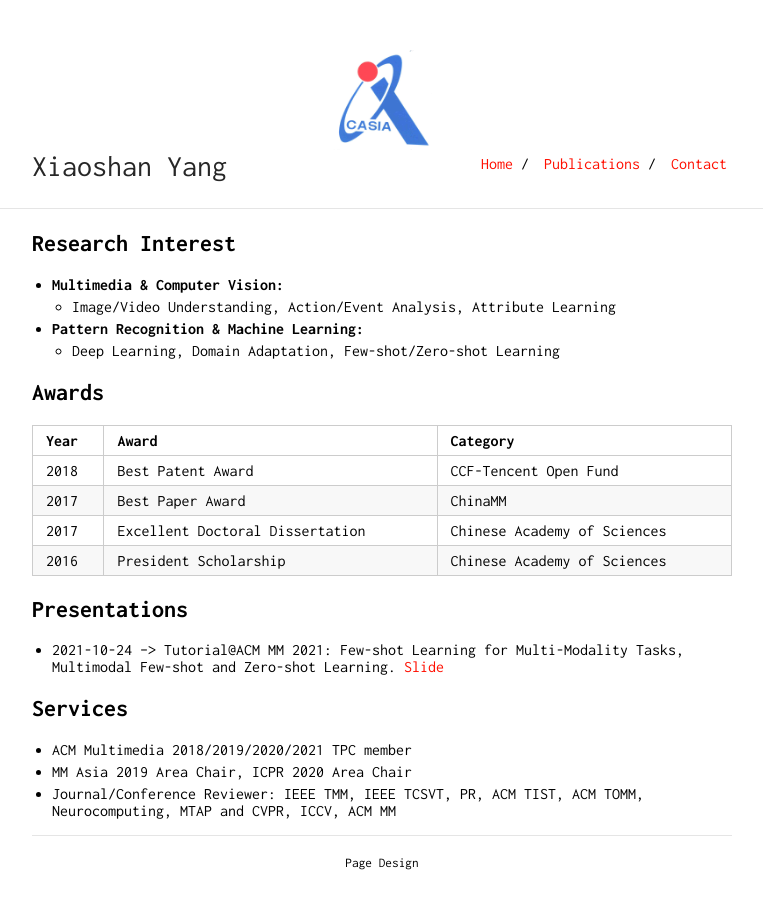
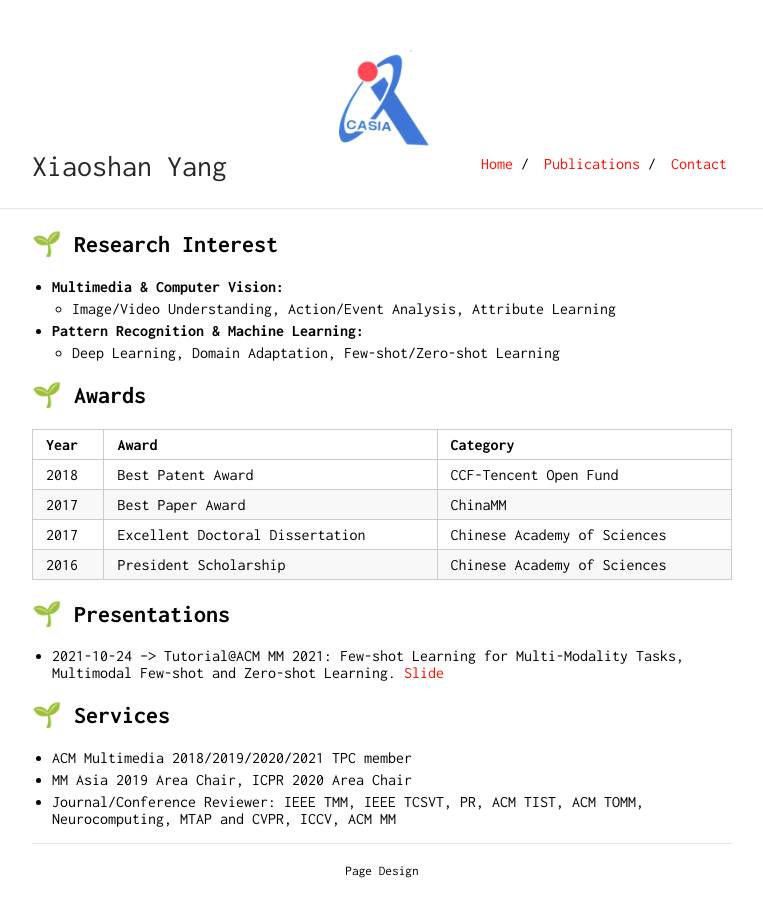
Before and after one commit to YangXS/yangxs.github.io, a Jekyll site: the page built from home.md, in a window 1280 px wide. Shown: the whole page, without its empty margins (258-1021 px from the left). Built offline with Jekyll 4.4.1, drawn with Linux system fonts in a browser that asks for light colours; our own code applies the rules of GitHub Pages for plain Markdown files.

```diff
--- a/home.md
+++ b/home.md
@@ -2,7 +2,7 @@
 layout: default
 ---
 
-## Research Interest
+## 🌱 Research Interest
 
 * **Multimedia & Computer Vision:**
   + <font size="3">Image/Video Understanding, Action/Event Analysis, Attribute Learning</font>
@@ -18,7 +18,7 @@ layout: default
 * International Collaboration Project of NSFC: Personalized Health Management Based on Real-time Behavioral Data
 -->
 
-## Awards
+## 🌱 Awards
 
 Year | Award | Category
 -----|-------|--------
@@ -29,11 +29,11 @@ Year | Award | Category
 
 
 
-## Presentations
+## 🌱 Presentations
 * 2021-10-24 --> Tutorial@ACM MM 2021: Few-shot Learning for Multi-Modality Tasks, Multimodal Few-shot and Zero-shot Learning. [Slide](publications/tutorial_MM2021.pdf)
 
 
-## Services
+## 🌱 Services
 
 * ACM Multimedia 2018/2019/2020/2021 TPC member
 * MM Asia 2019 Area Chair, ICPR 2020 Area Chair
```
